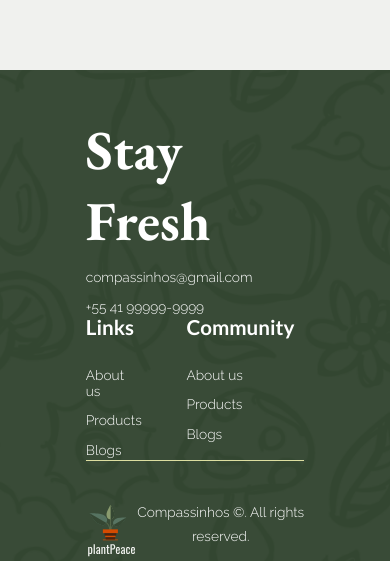
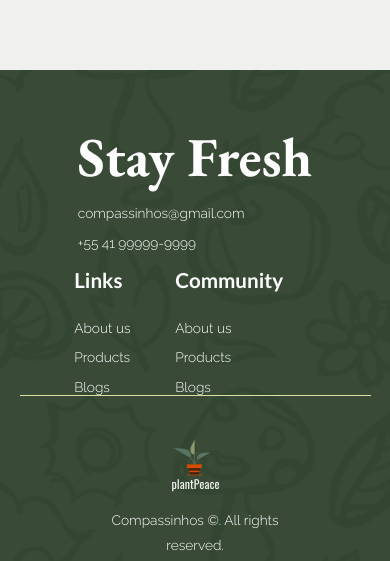
Before and after one commit to Erik-Fontella/NanWarriors-desafio2-Plantei, a React (Vite) app in the folder plantei-web/: page / in a window 390 px wide. Shown: the part 7213-7774 px from the top of the page. Built offline with nearby package versions, Linux system fonts and the light colour scheme; no server answers.

Commit message:
feat: responsividade do footer

```diff
--- a/plantei-web/src/components/Footer/Footer.css
+++ b/plantei-web/src/components/Footer/Footer.css
@@ -106,3 +106,27 @@
   font-weight: 300;
   text-align: center;
 }
+
+@media (min-width: 0px) and (max-width: 767px) {
+  .footer-container{
+      margin-left: 0;
+      padding: 0 5%;
+      justify-content: center;
+  }
+
+  .footer-row {
+    display: flex;
+    flex-flow: column nowrap;
+    justify-content: center;
+    align-items: center;
+    gap: 2rem;
+  }
+}
+
+@media (min-width: 768px) and (max-width: 1024px) {
+  .footer-container{
+      margin-left: 0;
+      padding: 0 5%;
+      justify-content: center;
+  }
+}
```
